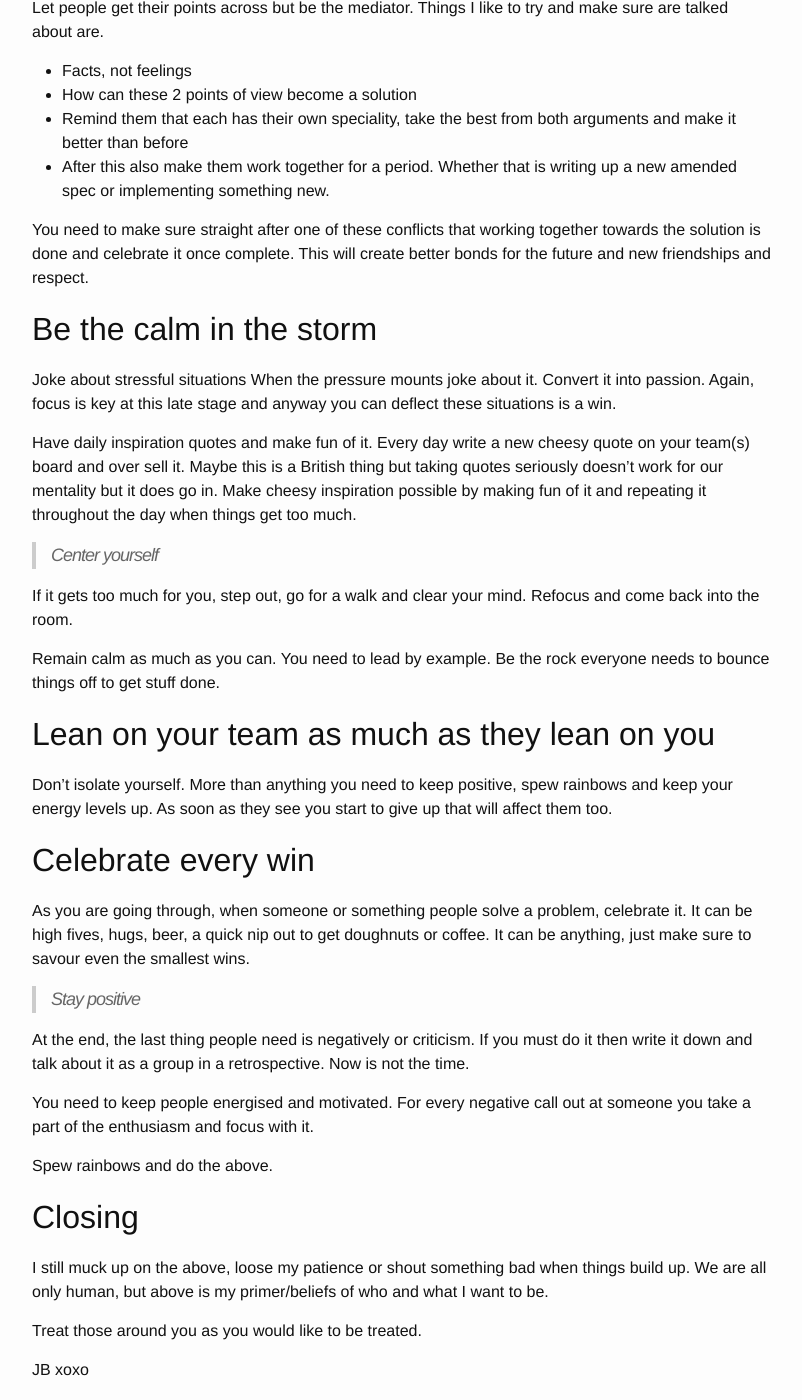
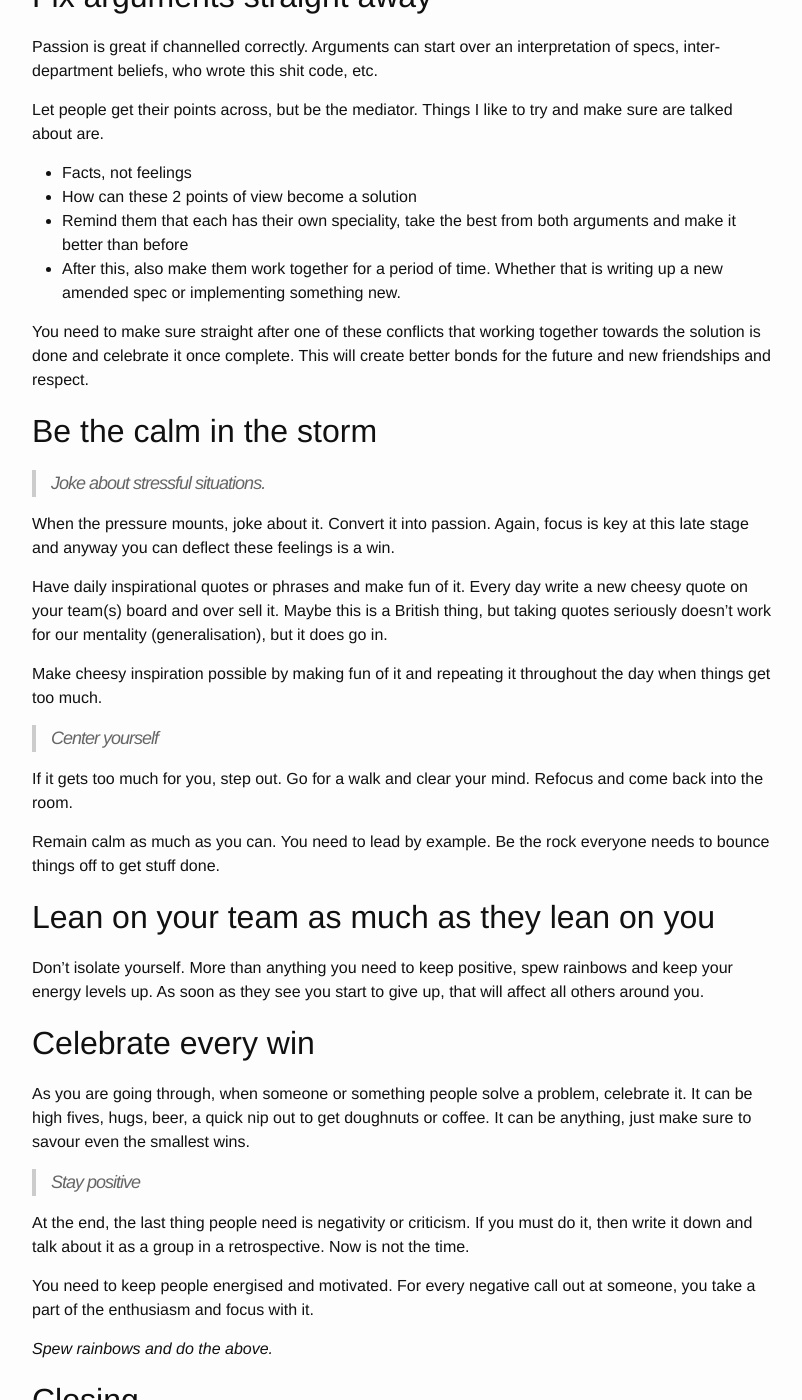
Before and after one commit to johnnolan/blog, a Jekyll site: the page built from _posts/2017-06-19-handling-team-end-project.markdown, in a window 1280 px wide and 1400 px high, scrolled down 1652 px. Shown: the whole window, without its empty margins (238-1040 px from the left). Built offline with Jekyll 4.4.1, drawn with Linux system fonts in a browser that asks for light colours; some of the changed text lies outside the part shown.

Commit message:
Typos fixes

```diff
--- a/_config-amp.yml
+++ b/_config-amp.yml
@@ -6,7 +6,7 @@
 # 'jekyll serve'. If you change this file, please restart the server process.
 
 # Site settings
-version: 1497901809825
+version: 1498024640093
 title:  Front End Development and Leadership/Coaching
 email: johnnolan@nolanscafe.co.uk
 description: > # this means to ignore newlines until "baseurl:"
--- a/_config.yml
+++ b/_config.yml
@@ -6,7 +6,7 @@
 # 'jekyll serve'. If you change this file, please restart the server process.
 
 # Site settings
-version: 1497901809825
+version: 1498024640093
 title:  Front End Development and Leadership/Coaching
 email: johnnolan@nolanscafe.co.uk
 description: > # this means to ignore newlines until "baseurl:"
--- a/_posts/2017-06-19-handling-team-end-project.markdown
+++ b/_posts/2017-06-19-handling-team-end-project.markdown
@@ -23,22 +23,24 @@
 
 ## Get closer to your teams
 Now is the time to start connecting with your team more than ever. Take breaks together and let them get stresses off
-their chest. Listen closely and try and solve those problems for our them.
+their chest. Listen closely and try and solve those problems for them.
 
 > The less stress on their shoulders the easier it is to keep calm and focused.
 
 ## Do a reset on what is left
 One of my favourite things is doing a reset of work. Forgetting everything done so far and going through only what is
-left. With a clean board, you can see the end in site.
+left. With a clean board, you can see the end in sight.
 
 It is a small psychological boost but works really well to give people the energy to reach the end at a high velocity.
-Roll your sleeves up and get stuck in
+
+## Roll your sleeves up and get stuck in
 If like me you are lucky enough to have a development background then pair with people where it's needed.
 
 > This doesn't mean micromanaging and you must not make them feel like they are underachieving.
 
-Make yourself available and go around every person asking if there is anything you can help with. Any negative
-reaction pats them on the back and moves on letting them know to shout if they want to work together.
+Make yourself available and go around every person asking if there is anything you can help with.
+Let them know to shout if they want to work together at any time. Even have days where you
+just make your self available without distractions.
 
 ## Communicate with your team about everything
 All management meetings and changes should be communicated immediately. Make your team feel as close to upper
@@ -48,38 +50,41 @@
 
 ## Fix arguments straight away
 Passion is great if channelled correctly. Arguments can start over an interpretation of specs, inter-department
- beliefs, who wrote this shit code.
+ beliefs, who wrote this shit code, etc.
 
-Let people get their points across but be the mediator. Things I like to try and make sure are talked about are.
+Let people get their points across, but be the mediator. Things I like to try and make sure are talked about are.
 
 * Facts, not feelings
 * How can these 2 points of view become a solution
 * Remind them that each has their own speciality, take the best from both arguments and make it better than before
-* After this also make them work together for a period. Whether that is writing up a new amended spec or implementing
+* After this, also make them work together for a period of time. Whether that is writing up a new amended spec or implementing
 something new.
 
 You need to make sure straight after one of these conflicts that working together towards the solution is done and
 celebrate it once complete. This will create better bonds for the future and new friendships and respect.
 
 ## Be the calm in the storm
-Joke about stressful situations
-When the pressure mounts joke about it. Convert it into passion. Again, focus is key at this late stage and anyway
-you can deflect these situations is a win.
 
-Have daily inspiration quotes and make fun of it. Every day write a new cheesy quote on your team(s) board and over
-sell it. Maybe this is a British thing but taking quotes seriously doesn't work for our mentality but it does go in.
+> Joke about stressful situations.
+
+When the pressure mounts, joke about it. Convert it into passion. Again, focus is key at this late stage and anyway
+you can deflect these feelings is a win.
+
+Have daily inspirational quotes or phrases and make fun of it. Every day write a new cheesy quote on your team(s) board and over
+sell it. Maybe this is a British thing, but taking quotes seriously doesn't work for our mentality (generalisation), but it does go in.
+
 Make cheesy inspiration possible by making fun of it and repeating it throughout the day when things get too much.
 
 > Center yourself
 
-If it gets too much for you, step out, go for a walk and clear your mind. Refocus and come back into the room.
+If it gets too much for you, step out. Go for a walk and clear your mind. Refocus and come back into the room.
 
 Remain calm as much as you can. You need to lead by example. Be the rock everyone needs to bounce things off to get
 stuff done.
 
 ## Lean on your team as much as they lean on you
 Don't isolate yourself. More than anything you need to keep positive, spew rainbows and keep your energy levels up.
-As soon as they see you start to give up that will affect them too.
+As soon as they see you start to give up, that will affect all others around you.
 
 ## Celebrate every win
 As you are going through, when someone or something people solve a problem, celebrate it. It can be high fives, hugs,
@@ -87,18 +92,24 @@
 
 > Stay positive
 
-At the end, the last thing people need is negatively or criticism. If you must do it then write it down and talk about
+At the end, the last thing people need is negativity or criticism. If you must do it, then write it down and talk about
 it as a group in a retrospective. Now is not the time.
 
-You need to keep people energised and motivated. For every negative call out at someone you take a part of the
+You need to keep people energised and motivated. For every negative call out at someone, you take a part of the
  enthusiasm and focus with it.
 
-Spew rainbows and do the above.
+*Spew rainbows and do the above.*
 
 ## Closing
 
-I still muck up on the above, loose my patience or shout something bad when things build up.  We are all only human,
-but above is my primer/beliefs of who and what I want to be.
+I still muck up on the above, lose my patience or shout something bad when things build up.
+
+It is also very emotionally and intellectually exhausting and every day can
+ feel like you have ran a marathon. But remember.
+
+> We are all only human.
+
+The above is my primer/beliefs of who and what I want to be.
 
 Treat those around you as you would like to be treated.
 
```
